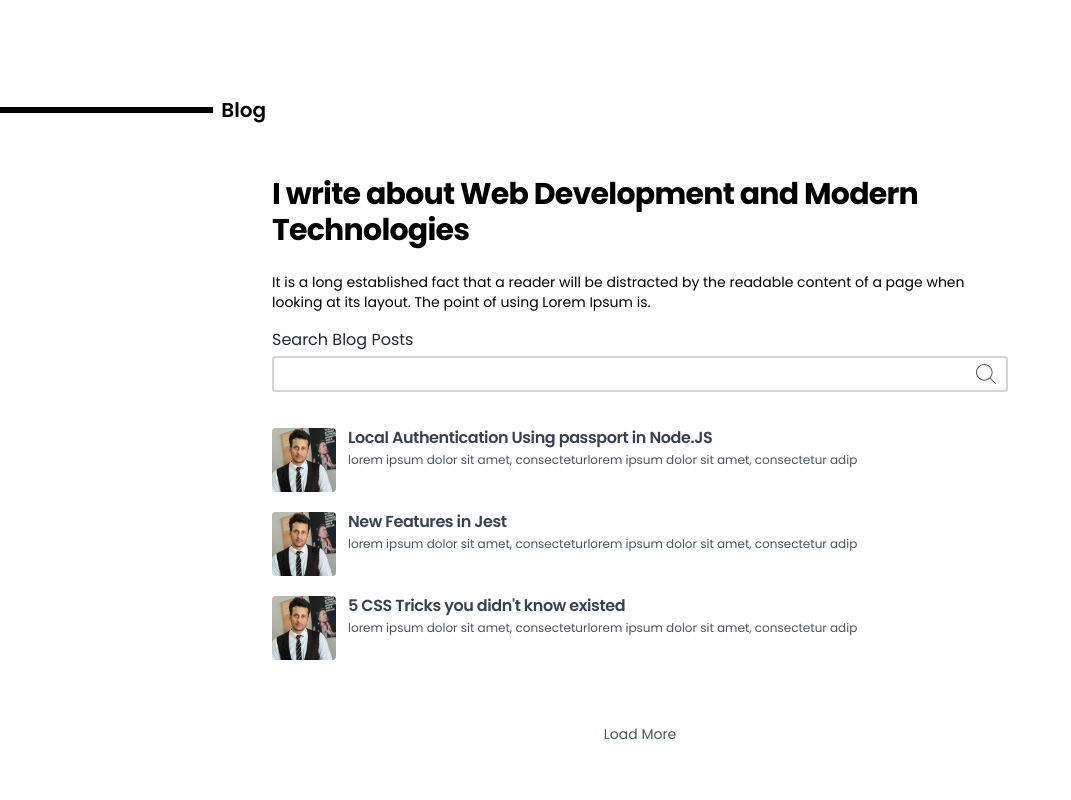
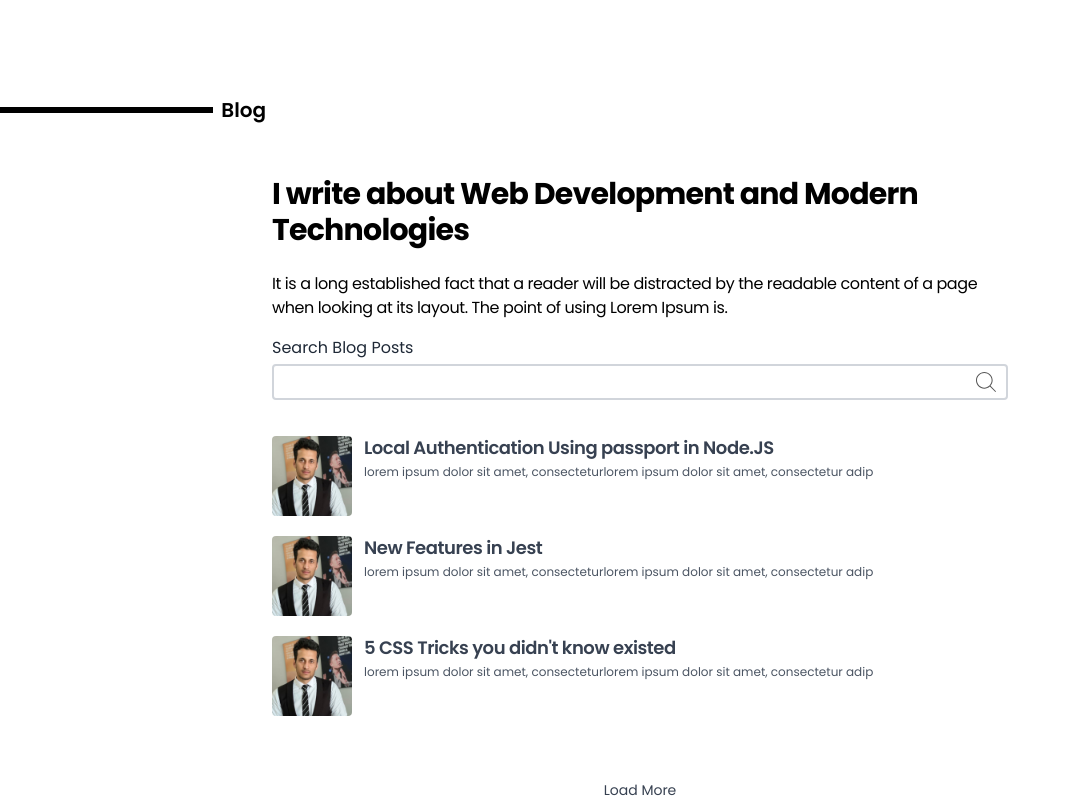
Before and after one commit to noor-codes/noorullah.dev, a Next.js app: page /blog in a window 1280 px wide. Shown: the top 800 px of the page, without its empty margins (0-1071 px from the left). Built offline with nearby package versions, Linux system fonts and the light colour scheme.

Commit message:
xs breakpoint

```diff
--- a/components/blog/ArticleCard.jsx
+++ b/components/blog/ArticleCard.jsx
@@ -3,11 +3,11 @@ import Link from 'next/link'
 const ArticleCard = ({ title, paragraph }) => (
   <div className="block pt-5 mx-8">
     <div className="flex">
-      <img src="/img/profile.jpg" alt="topic" className="h-16 rounded" />
+      <img src="/img/profile.jpg" alt="topic" className="h-16 w-16 rounded xs:h-20 xs:w-20" />
       <Link href="/blog/article">
         <a>
           <div className="flex flex-col">
-            <h2 className="ml-3 leading-5 text-base font-semibold tracking-tight text-gray-700">
+            <h2 className="ml-3 leading-5 text-base font-semibold tracking-tight text-gray-700 xs:text-lg xs:leading-6">
               {title}
             </h2>
             <p className="text-xs pl-3 mt-1 text-gray-600">{paragraph}</p>
--- a/components/blog/BlogTitle.jsx
+++ b/components/blog/BlogTitle.jsx
@@ -1,6 +1,6 @@
 const BlogTitle = ({ title }) => (
   <div className="mt-8 mb-4 px-8">
-    <h1 className="font-bold leading-normal text-2xl tracking-tight xs:font-bold md:text-3xl lg:mb-6">
+    <h1 className="font-bold leading-normal text-2xl tracking-tight xs:font-bold xs:text-3xl xs:leading-10 md:text-3xl lg:mb-6">
       {title}
     </h1>
   </div>
--- a/components/blog/Description.jsx
+++ b/components/blog/Description.jsx
@@ -1,5 +1,5 @@
 const Description = () => (
-  <p className="px-8 text-sm">
+  <p className="px-8 text-sm xs:text-base xs:tracking-tight">
     It is a long established fact that a reader will be distracted by the readable content of a page
     when looking at its layout. The point of using Lorem Ipsum is.
   </p>
--- a/components/blog/LoadMoreButton.jsx
+++ b/components/blog/LoadMoreButton.jsx
@@ -2,7 +2,7 @@ const LoadMoreButton = () => (
   <div className="flex justify-center">
     <button
       type="button"
-      className="text-sm mt-14 text-gray-600 hover:bg-gray-200 active:bg-gray-200 cursor-pointer rounded-md px-4 py-2 transition duration-500 ease-out select-none"
+      className="text-sm mt-14 text-gray-700 hover:bg-gray-200 cursor-pointer rounded-md px-4 py-2 transition duration-500 ease-out select-none focus:outline-none focus:ring-2 focus:ring-gray-400 transform active:scale-90"
     >
       Load More
     </button>
--- a/tailwind.config.js
+++ b/tailwind.config.js
@@ -20,7 +20,9 @@ module.exports = {
     },
   },
   variants: {
-    extend: {},
+    extend: {
+      scale: ['active'],
+    },
   },
   plugins: [require('@tailwindcss/forms')],
 }
```
